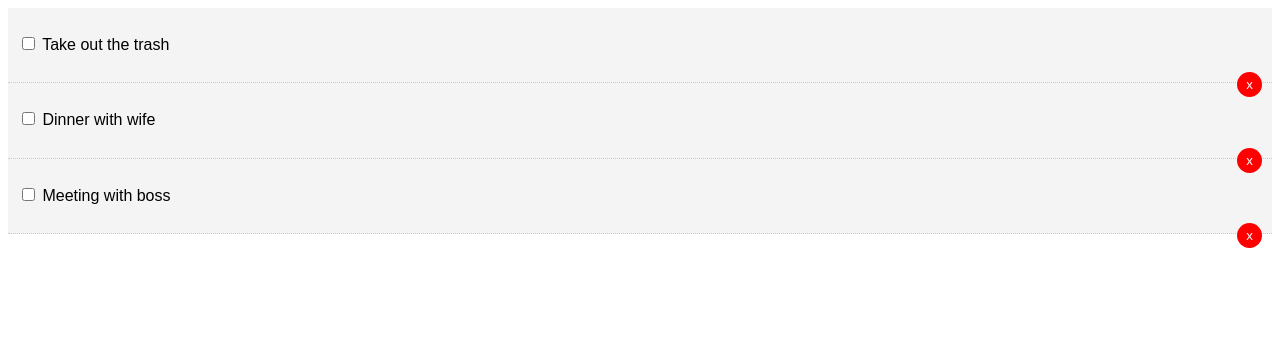
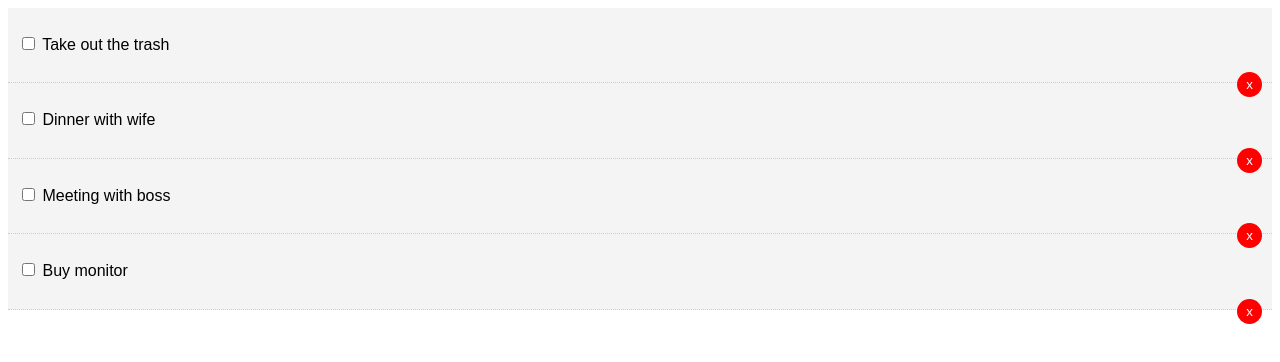
Before and after one commit to krzysztofstefanski/ToDo-App, a React (Create React App) app: page / in a window 1280 px wide. Shown: the top 362 px of the page. Built offline with nearby package versions, Linux system fonts and the light colour scheme.

Commit message:
Update App.js

```diff
--- a/src/App.js
+++ b/src/App.js
@@ -24,6 +24,11 @@ class App extends Component {
         title: 'Meeting with boss',
         completed: true
 
+      },
+      {
+        id:4,
+        title:'Buy monitor',
+        complited:false,
       }
     ]
   }
```
